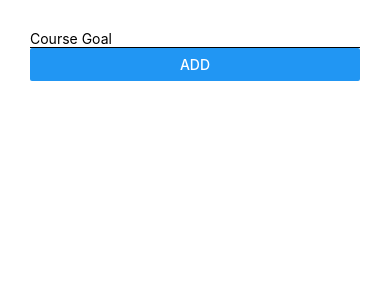
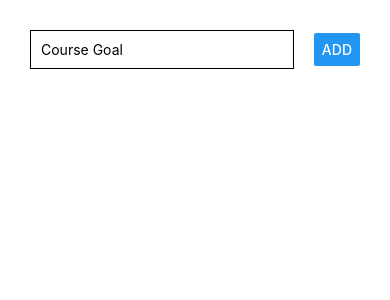
Before and after one commit to kronosGR/ReactNativeGoalsAPP, a React Native app: screen / in a window 390 px wide. Shown: the top 300 px of the page. Built offline with nearby package versions, Linux system fonts and the light colour scheme.

Commit message:
added flexbox

```diff
--- a/App.js
+++ b/App.js
@@ -4,10 +4,15 @@ import { Button, StyleSheet, Text, TextInput, View } from 'react-native';
 export default function App() {
   return (
     <View style={{ padding: 30 }}>
-      <View>
+      <View
+        style={{
+          flexDirection: 'row',
+          justifyContent: 'space-between',
+          alignItems: 'center',
+        }}>
         <TextInput
           placeholder='Course Goal'
-          style={{ borderBottomColor: 'black', borderBottomWidth: 1 }}
+          style={{ borderColor: 'black', borderWidth: 1, padding: 10, width: '80%' }}
         />
         <Button title='ADD' />
       </View>
```
